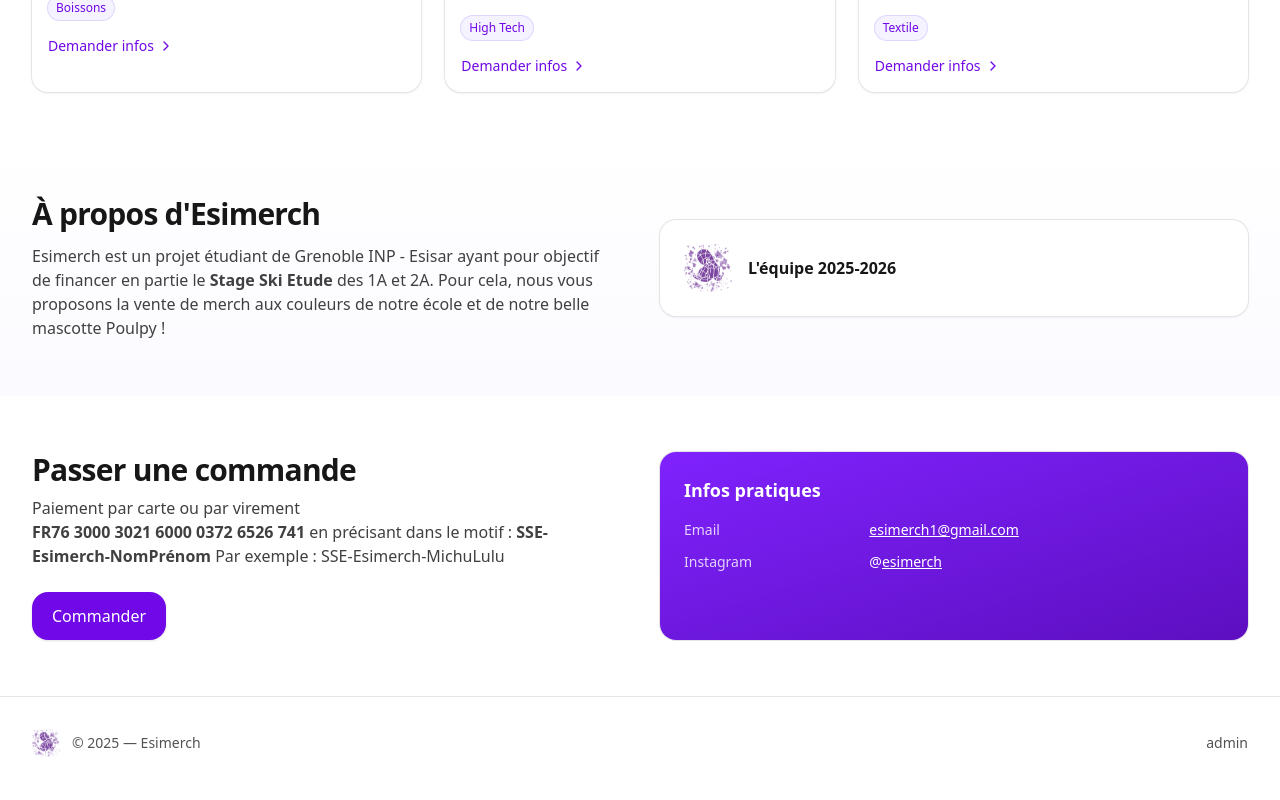
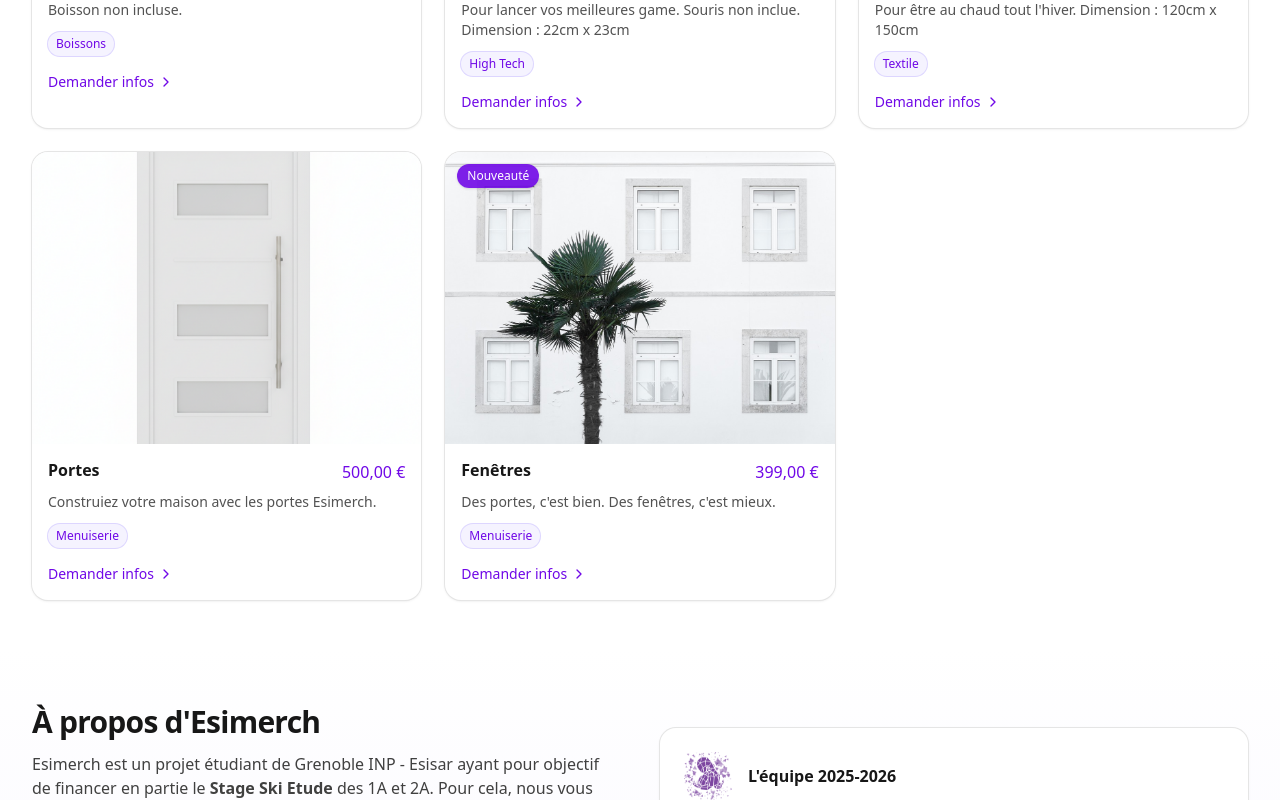
Before and after one commit to Esimerch-Esisar/esimerch.github.io, a React (Vite) app: page / in a window 1280 px wide. Shown: the part 1642-2442 px from the top of the page. Built offline with nearby package versions, Linux system fonts and the light colour scheme.

Commit message:
adding windows and doors (#22)

```diff
--- a/src/App.jsx
+++ b/src/App.jsx
@@ -9,8 +9,8 @@
 import gourde from "./assets/gourde.jpg";
 import decapsuleur from "./assets/decapsuleur_logo.jpg";
 import plaid from "./assets/plaid.png";
-import couverts from "./assets/couverts.png";
-
+import porte from "./assets/porte.png";
+import fenetre from "./assets/fenetre.jpg";
 
 // 🎯 Demo product data — replace with your real items
 const DEMO_PRODUCTS = [
@@ -20,6 +20,9 @@
   { id: "4", name: "Flasque", price: "15,00 €", tags: ["Boissons"], badge: "Nouveauté", description: "Boisson non incluse.", image: flasque},
   { id: "5", name: "Tapis de souris", price: "15,00 €", badge: "Nouveauté", tags: ["High Tech"], description: "Pour lancer vos meilleures game. Souris non inclue. Dimension : 22cm x 23cm", image: tapis},
   { id: "6", name: "Plaid", price: "28,00 €", badge: "Nouveauté", tags: ["Textile"], description: "Pour être au chaud tout l'hiver. Dimension : 120cm x 150cm", image: plaid},
+  { id: "7", name: "Portes", price: "500,00 €", badge: "", tags: ["Menuiserie"], description: "Construiez votre maison avec les portes Esimerch.", image: porte},
+  { id: "8", name: "Fenêtres", price: "399,00 €", badge: "Nouveauté", tags: ["Menuiserie"], description: "Des portes, c'est bien. Des fenêtres, c'est mieux.", image: fenetre},
+
 ];
 // const DEMO_PRODUCTS = [
 //   { id: "p1", name: "Aucun produit pour le moment", price: "", badge: "Nouveauté", tags: [], description: "", image: "url_here" }
```
Also changed, not shown: src/assets/fenetre.jpg (added), src/assets/porte.png (added).
